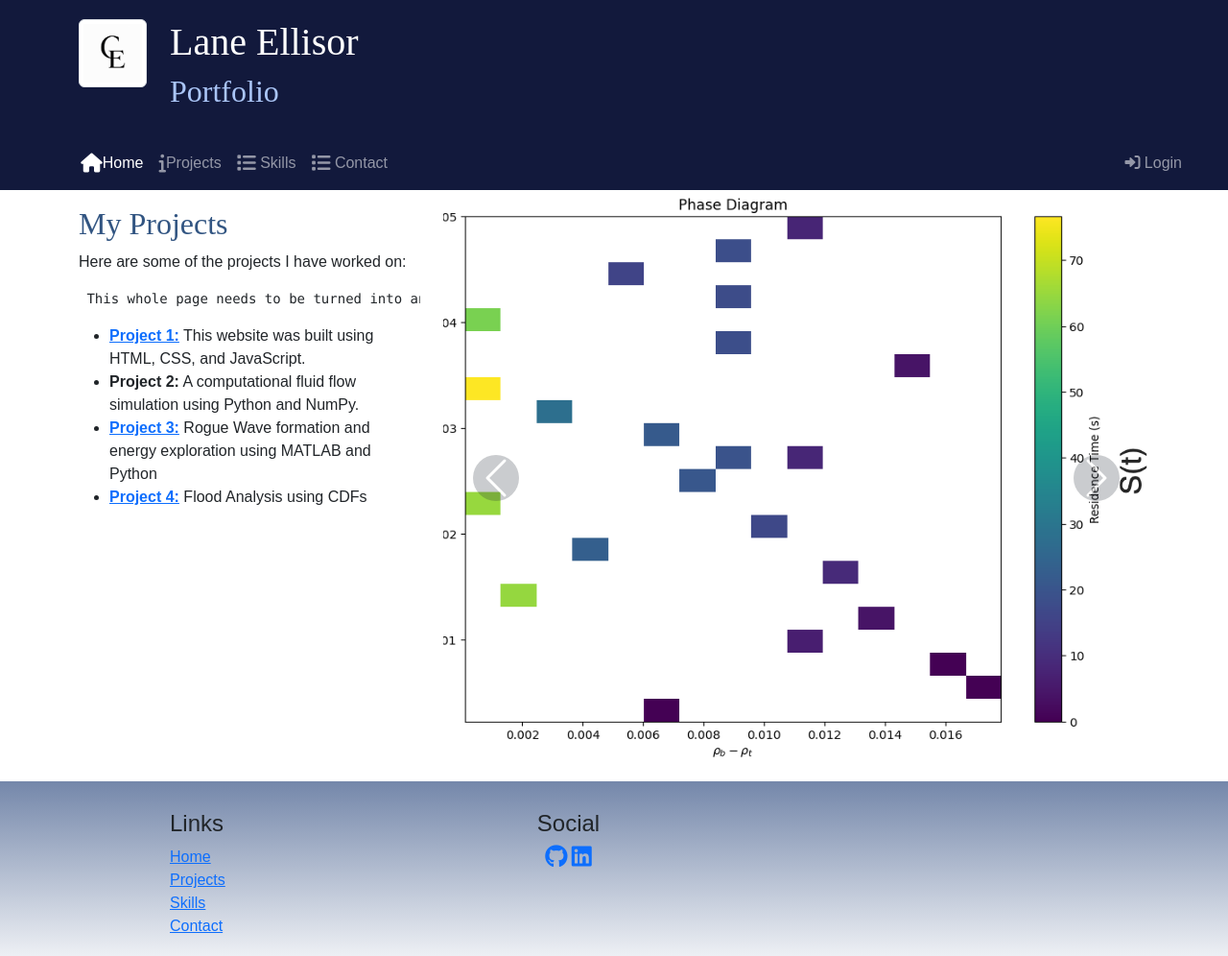
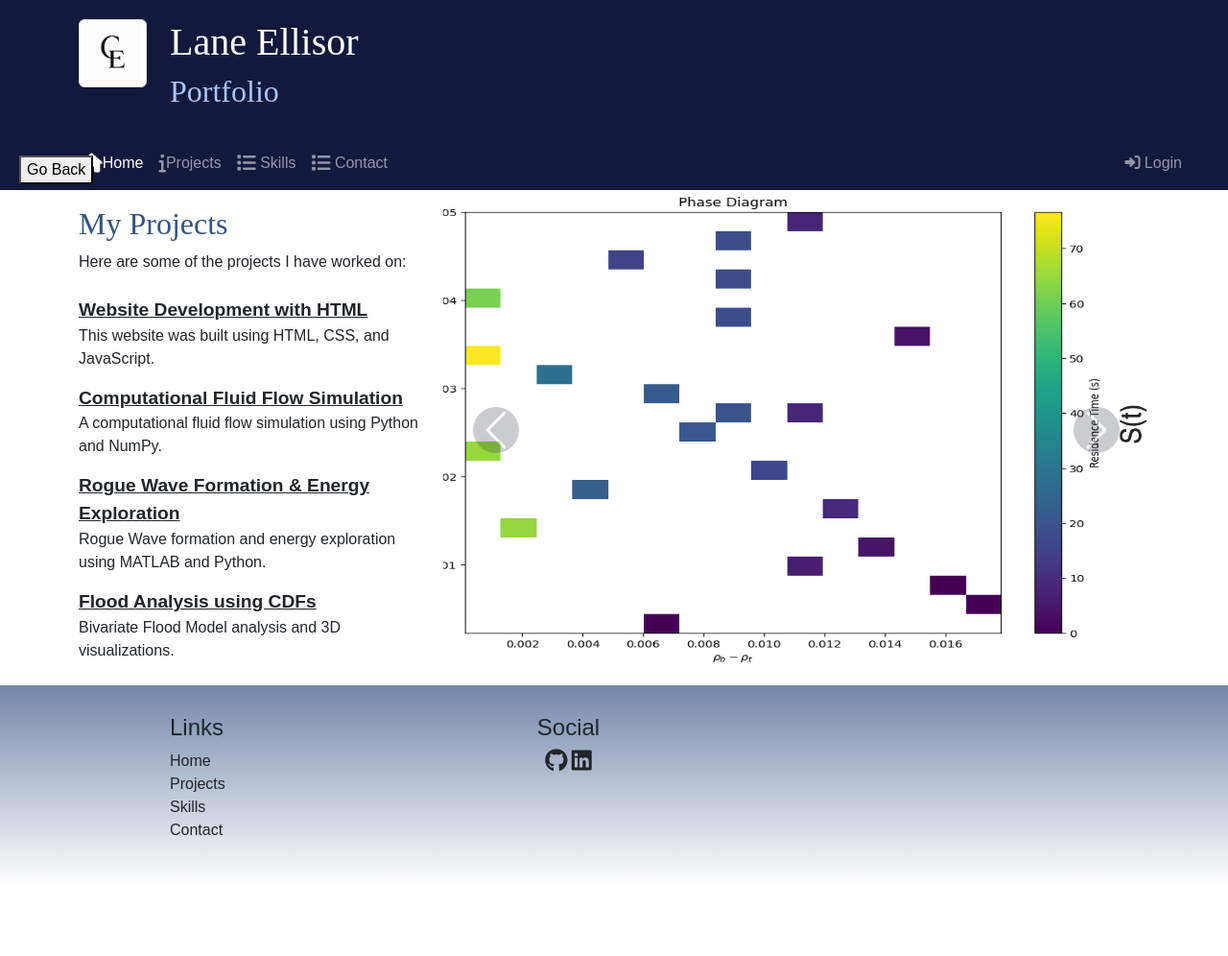
Before and after one commit to LaneEllisor/LaneEllisor.github.io, a plain HTML site: page projects.html in a window 1280 px wide. Shown: the top 996 px of the page at 96% size. After the commit the page ends 923 px from the top, so only its background shows below. Drawn offline with nearby package versions, Linux system fonts and the light colour scheme; a web font is replaced by a local one.

Commit message:
updated projects page, created to do list on homepage

```diff
--- a/css/styles.css
+++ b/css/styles.css
@@ -9,6 +9,7 @@
 
             --text-main: #232F43;
             --text-light: #7487AA;
+
         }
 
 
@@ -53,14 +54,17 @@
         }
 
         .center {
+            text-align: center;
 
-            text-align: center;
         }
 
-        .about-section { margin-left: 40px; }
+
+        .about-section {
+            margin-left: 40px;
+        }
 
         .carousel, .carousel-inner, .carousel-item, .col-md-4, .col-md-8 {
-            height: 600px;
+                height: 500px;
         }
 
 
@@ -76,3 +80,38 @@
             height: 3rem;
             border-radius: 50%;
         }
+
+
+
+
+
+
+    .project {
+        margin-bottom: 15px; /* Space between projects */
+    }
+
+    strong {
+        font-size: 1.2em; /* Slightly larger bold text */
+    }
+
+    a {
+        text-decoration: none; /* Remove underline from links */
+        color: inherit; /* Use the parent color */
+    }
+
+    a:hover {
+        text-decoration: underline; /* Optional: underline on hover */
+    }
+
+    p {
+        margin: 0; /* Remove margin for p elements */
+        padding: 0; /* Remove padding */
+    }
+
+
+
+    .left-button {
+            position: absolute;  /* Use absolute positioning */
+            left: 20px;         /* Distance from the left */
+            top: 20px;          /* Distance from the top */
+        }
--- a/projects.html
+++ b/projects.html
@@ -1,6 +1,6 @@
 <!-- Projects Page  -->
 <!-- Author: Lane Ellisor -->
-<!-- Last Edited: 06/16/2026-->
+<!-- Last Edited: 06/29/2026-->
 
 <!DOCTYPE html>
 
@@ -26,6 +26,7 @@
 
 <body>
 
+
     <!-- header -->
     <header>
         <div class="container">
@@ -39,6 +40,7 @@
                     <!-- Title and Subtitle -->
                     <h1> Lane Ellisor </h1>
                     <h2> Portfolio </h2>
+
                 </div>
 
 
@@ -80,6 +82,10 @@
                     <a role="button" data-bs-toggle="modal" data-bs-target="#loginModal"><i class="fa-solid fa-right-to-bracket"></i> Login</a>
             </span>
 
+            <button class="left-button" onclick="history.back()">Go Back</button>
+
+
+
         </nav>
 
     <!-- Main Content -->
@@ -88,20 +94,37 @@
         <div class="container">
             <div class="row">
 
+                <!-- Column 1: Project List -->
                 <div class="col-md-4 mt-3">
                     <h2>My Projects</h2>
                         <p>Here are some of the projects I have worked on:</p>
-                        <pre> This whole page needs to be turned into anchored cards </pre>
 
-                        <ul >
-                            <li><strong><a href="home.html">Project 1:</a></strong> This website was built using HTML, CSS, and JavaScript.</li>
-                            <li><strong>Project 2:</strong> A computational fluid flow simulation using Python and NumPy.</li>
-                            <li><strong><a href="roguewaves.html">Project 3:</a></strong> Rogue Wave formation and energy exploration using MATLAB and Python</li>
-                            <li><strong><a href="floodanalysis.html">Project 4:</a></strong> Flood Analysis using CDFs</li>
+                        <br>
+                        <div class="project">
+                            <u> <strong><a href="home.html">Website Development with HTML</a></strong></u>
+                            <p>This website was built using HTML, CSS, and JavaScript.</p>
+                        </div>
 
-                        </ul>
+                        <div class="project">
+                            <u><strong><a href="#project2">Computational Fluid Flow Simulation</a></strong></u>
+                            <p>A computational fluid flow simulation using Python and NumPy.</p>
+                        </div>
+
+                        <div class="project">
+                            <u><strong><a href="roguewaves.html">Rogue Wave Formation & Energy Exploration</a></strong></u>
+                            <p>Rogue Wave formation and energy exploration using MATLAB and Python.</p>
+                        </div>
+
+                        <div class="project">
+                            <u><strong><a href="floodanalysis.html">Flood Analysis using CDFs</a></strong></u>
+                            <p>Bivariate Flood Model analysis and 3D visualizations.</p>
+                        </div>
+
                 </div>
 
+
+
+                <!-- Column 2: Carousel -->
                 <div class="col-md-8 mx-auto">
                     <div id="homeCarousel" class="carousel slide" data-bs-ride="carousel">
                         <div class="carousel-inner">
@@ -130,11 +153,13 @@
 
                     </div>
 
-            </div>
-        </div>
 
 
 
+
+                </div>
+            </div>
+        </div>
 
 
 
```
Also changed, not shown: home.html (+17 -7 lines), 1 other file. Lines whose indentation alone changed are shown as unchanged.
